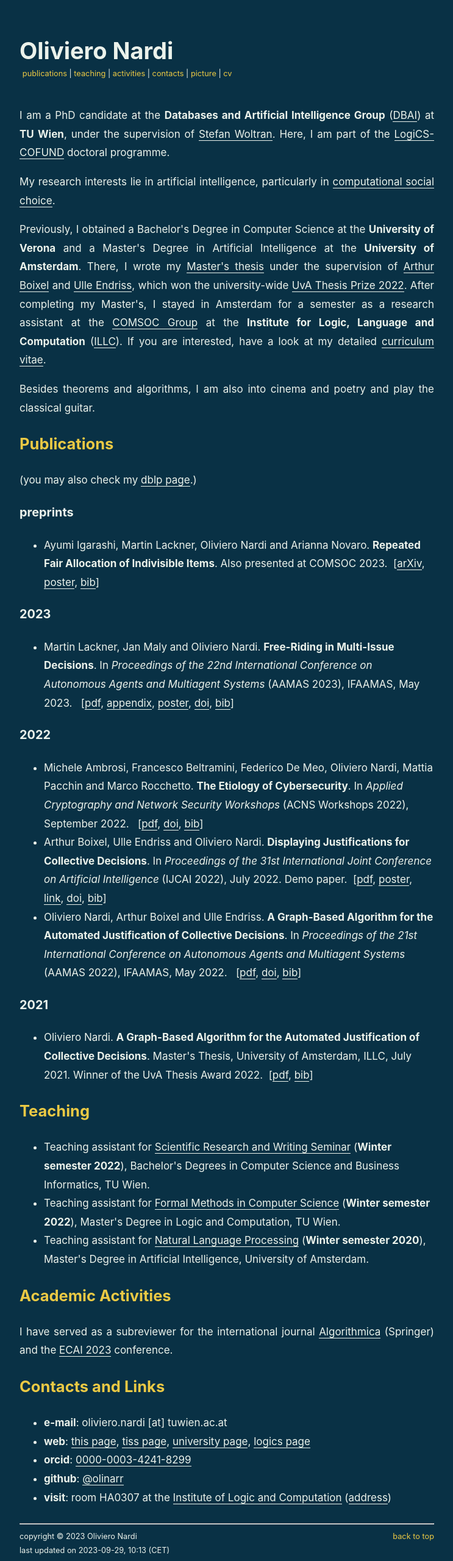
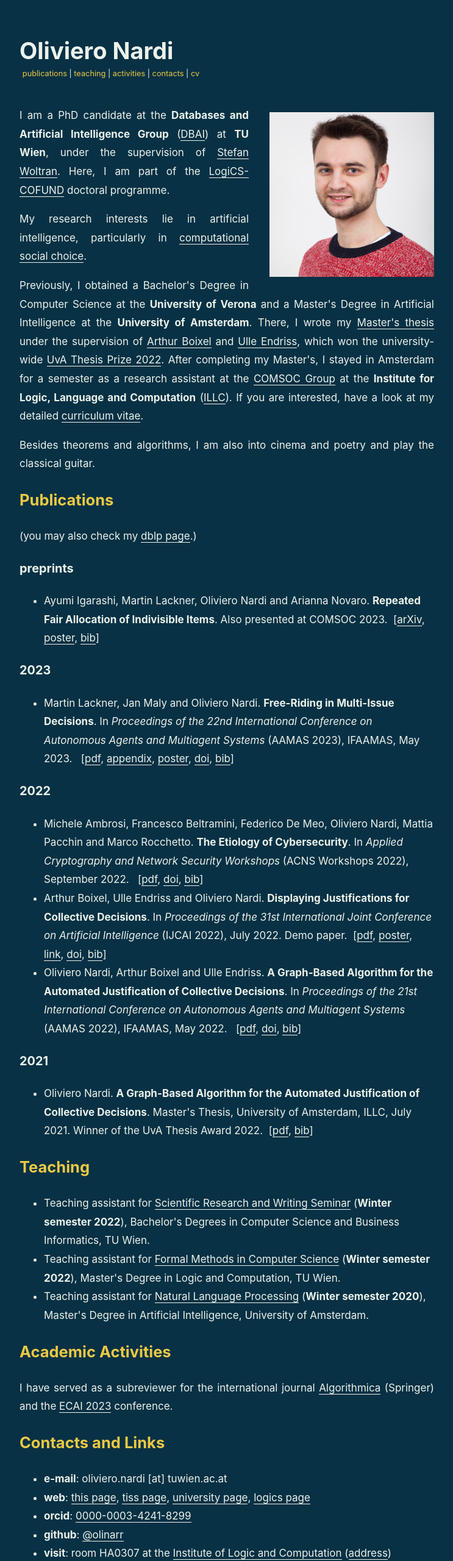
Before and after one commit to olinarr/olinarr.github.io, a plain HTML site: page index.html in a window 1280 px wide. Shown: the top 2560 px of the page at 61% size, without its empty margins (224-967 px from the left). Drawn offline with Linux system fonts and the light colour scheme.

Commit message:
picture is back

```diff
--- a/index.html
+++ b/index.html
@@ -27,14 +27,14 @@
 
                     <li><a class="colorlink" href="#contacts">contacts</a></li>
 
-                    <li><a class="colorlink" href="./files/Oliviero.png" target="_blank">picture</a></li>
-
                     <li><a class="colorlink" href="./files/OlivieroNardiCV.pdf" target="_blank">cv</a></li>
 
                 </ul>
             </div>
 
             <div id="bio">
+
+                <img id="oliviero-picture" src="./files/Oliviero.png" alt="Oliviero" title="picture by Nadja Meister"/>
 
                 <p>I am a PhD candidate at the <strong>Databases and Artificial Intelligence Group</strong> (<a href="https://www.dbai.tuwien.ac.at/">DBAI</a>) at <strong>TU Wien</strong>, under the supervision of <a href="https://www.dbai.tuwien.ac.at/staff/woltran/">Stefan Woltran</a>. Here, I am part of the <a href="http://www.vcla.at/msca/">LogiCS-COFUND</a> doctoral programme.</p>
 
@@ -100,8 +100,8 @@
 
         <footer id="footer">
             <div id="copyright-info">
-                copyright &copy; 2023 Oliviero Nardi<br>
-                last updated on 2023-09-29, 10:13 (CET)
+                copyright &copy; 2023 Oliviero Nardi (picture: Nadja Meister)<br>
+                last updated on 2023-09-29, 10:46 (CET)
             </div>
             <div id="linktotop-parent">
                 <a class="colorlink" id="linktotop" href="#">back to top</a>
```
Also changed, not shown: scripts/index_template.html (+3 -3 lines), 1 other file.
